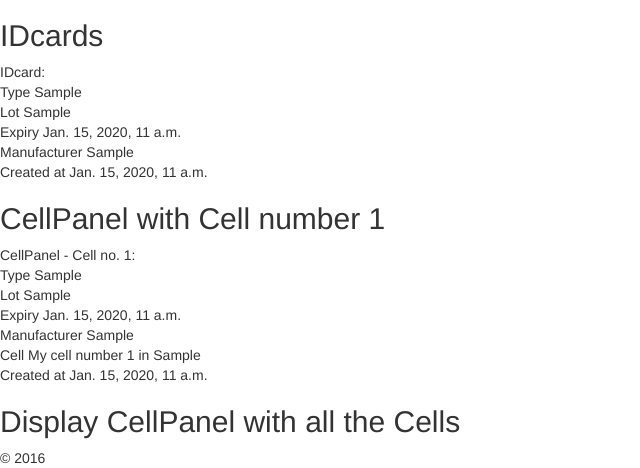
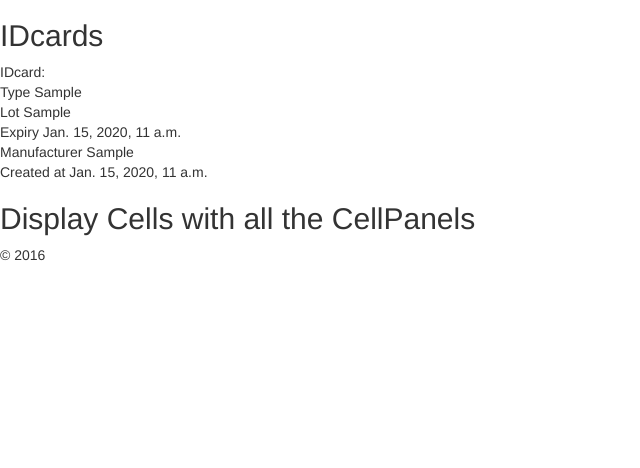
Before and after one commit to anuschka/QCapp, a Django app: page /portal/ in a window 1280 px wide. Shown: the part 497-965 px from the top of the page, without its empty margins (0-640 px from the left). After the commit the page ends 758 px from the top, so only its background shows below. Run offline with Django 3.2, Linux system fonts and the light colour scheme; a user stored in the database is signed in; tables that the repository leaves empty hold one stand-in row (values such as "Sample post"); some libraries are stand-ins or nearby versions.

Commit message:
Some minor examples during our conversation.

```diff
--- a/qcapp/templates/portal.html
+++ b/qcapp/templates/portal.html
@@ -60,11 +60,19 @@
     </p>
     {% endfor %}
 
-    <h2>CellPanel with Cell number 1</h2>
+    <h2>Display Cells with all the CellPanels</h2>
+    {% for cell, cellpanels in cell_cellpanel_map.items %}
 
+      <h4>Cell</h4>
+        <br/>Number {{ cell.number }}
+        <br/>Type {{ cell.type }}
+        <br/>Lot {{ cell.lot }}
+        <br/>Expiry {{ cell.expiry }}
+        <br/>Created at {{ cell.created_at }}
+
+      <h4>Cell panels</h4>
       {% for cellpanel in cellpanels %}
         <p>
-      CellPanel - Cell no. 1:
           <br/>Type {{ cellpanel.type }}
           <br/>Lot {{ cellpanel.lot }}
           <br/>Expiry {{ cellpanel.expiry }}
@@ -74,17 +82,8 @@
         </p>
       {% endfor %}
 
-    <h2>Display CellPanel with all the Cells</h2>
-    {% for cellpanel in cellpanel_list %}
-    <p>
-      <br/>Type {{ cellpanel.type }}
-      <br/>Lot {{ cellpanel.lot }}
-      <br/>Expiry {{ cellpanel.expiry }}
-      <br/>Manufacturer {{ cellpanel.manufacturer }}
-      <br/>Cell {{ cellpanel.cell }}
-      <br/>Created at {{ cellpanel.created_at }}
-    </p>
     {% endfor %}
+
 <!--
     <p>
       <a href="/portal/add_cell/">Add a cell</a>
--- a/qcapp/urls.py
+++ b/qcapp/urls.py
@@ -11,6 +11,7 @@ urlpatterns = [
     url(r'^register/$', views.register_view, name='register_view'),
     # Main portal.
     url(r'^portal/$', views.portal_view, name='portal_page'),
+    url(r'^portal2/$', views.portal2_view, name='portal2_page'),
     # Admin site.
     url(r'^admin/', admin.site.urls),
 ]
--- a/qcapp/views.py
+++ b/qcapp/views.py
@@ -68,7 +68,7 @@ def portal_view(request):
     cellpanel_list = []
     for cell in cells:
         cellpanels = CellPanel.objects.filter(cell=cell)
-        cellpanel_list= cellpanel_list.append(cellpanels)
+        cellpanel_list += cellpanels
     context = {
         'user': request.user,
         'cells': cells,
@@ -76,6 +76,31 @@ def portal_view(request):
         'idcards': idcards,
         'cellpanels': cellpanels,
         'cellpanel_list': cellpanel_list
+    }
+    return TemplateResponse(request, 'portal.html', context)
+
+
+@login_required
+def portal2_view(request):
+    cells = Cell.objects.all()
+    reagents = Reagent.objects.all()
+    idcards = IdCard.objects.all()
+    cellpanels = CellPanel.objects.all()
+
+    cell_cellpanel_map = {}
+    for cell in cells:
+        l = []
+        for cellpanel in cellpanels:
+            if cellpanel.cell == cell:
+                l.append(cellpanel)
+        cell_cellpanel_map[cell] = l
+
+    context = {
+        'user': request.user,
+        'cells': cells,
+        'reagents': reagents,
+        'idcards': idcards,
+        'cell_cellpanel_map': cell_cellpanel_map
     }
     return TemplateResponse(request, 'portal.html', context)
 
```
Lines whose indentation alone changed are shown as unchanged.
